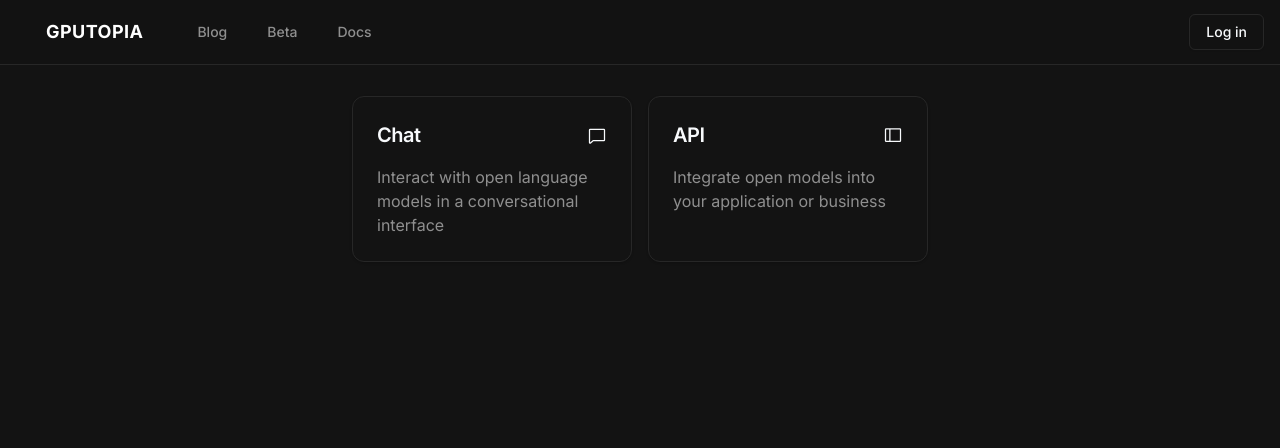
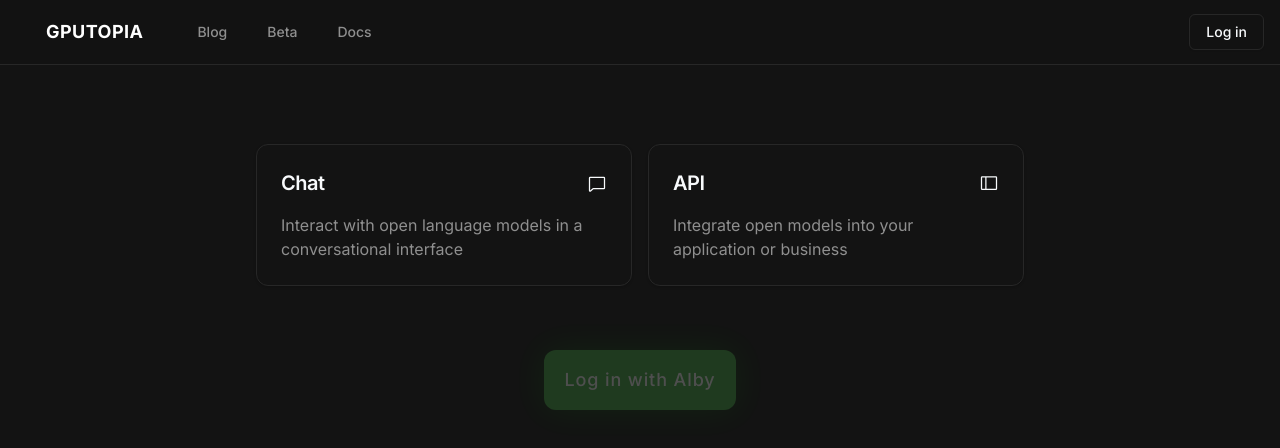
Before and after one commit to OpenAgentsInc/gputopia, a Next.js app: page /login in a window 1280 px wide. Shown: the top 448 px of the page. Built offline with nearby package versions, Linux system fonts and the light colour scheme; no server answers.

Commit message:
Add Alby login button

```diff
--- a/src/app/login/page.tsx
+++ b/src/app/login/page.tsx
@@ -1,10 +1,10 @@
 "use client"
 
 import { useState } from "react"
+import { Button } from "@/components/ui/button"
 import { Card, CardContent, CardHeader, CardTitle } from "@/components/ui/card"
-import {
-    IconArrowRight, IconMessage, IconNextChat, IconSidebar
-} from "@/components/ui/icons"
+import { IconMessage, IconSidebar } from "@/components/ui/icons"
+import { startAlbyOauth } from "@/lib/alby-oauth"
 
 interface LoginCardProps {
   title: string;
@@ -20,12 +20,21 @@
     setSelectedCard(title);
   };
 
+  const buttonStyles = selectedCard ? "opacity-100 cursor-pointer" : "opacity-25 cursor-not-allowed";
+
   return (
-    <div className="mx-auto max-w-screen-md px-4 sm:px-0">
-      <div className="m-24 grid grid-cols-1 md:grid-cols-2 gap-4">
+    <div className="flex flex-col justify-center items-center mx-auto max-w-screen-md px-4 sm:px-0">
+      <div className="mt-36 mb-16  grid grid-cols-1 md:grid-cols-2 gap-4">
         <LoginCard title="Chat" description="Interact with open language models in a conversational interface" selected={selectedCard === "Chat"} onSelect={handleCardSelect} />
         <LoginCard title="API" description="Integrate open models into your application or business" selected={selectedCard === "API"} onSelect={handleCardSelect} />
       </div>
+      <button
+        onClick={selectedCard ? startAlbyOauth : undefined}
+        className={`tracking-wider font-medium big-green-button rounded-xl px-5 py-4 text-lg text-white shadow-sm focus-visible:outline focus-visible:outline-2 focus-visible:outline-offset-2 focus-visible:outline-indigo-400 ${buttonStyles}`}
+        disabled={!selectedCard}
+      >
+        Log in with Alby
+      </button>
     </div>
   )
 }
```
